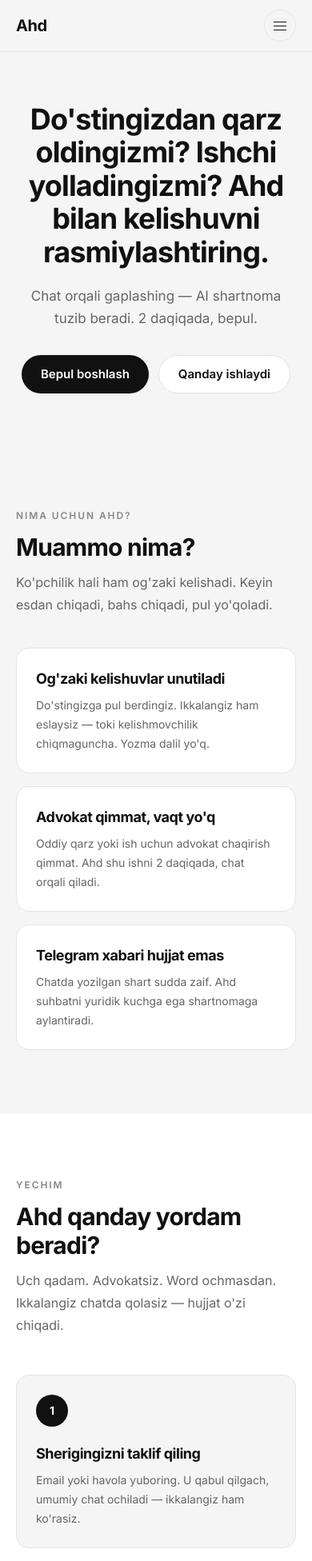
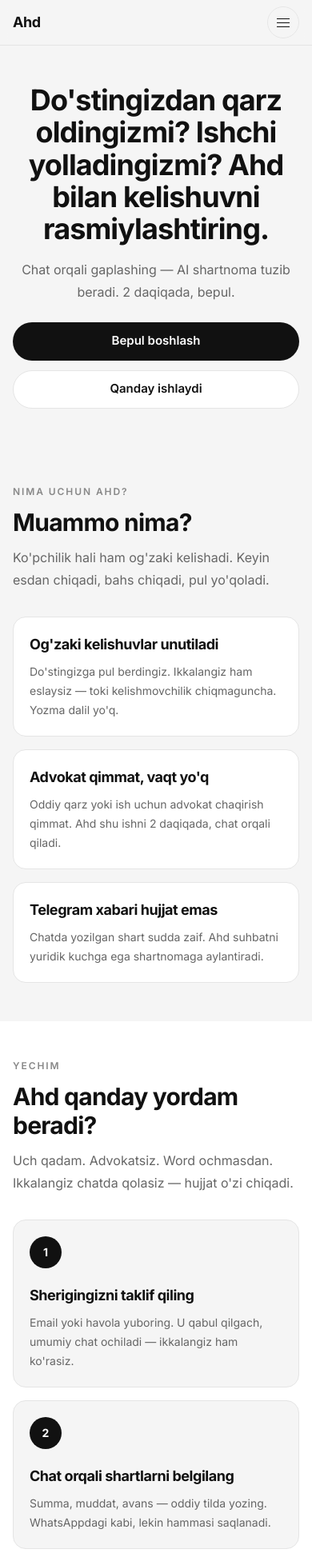
Before and after one commit to Maxmudip/ahd, a Next.js app: page / in a window 390 px wide. Shown: the top 1952 px of the page at 80% size. Built offline with nearby package versions, Linux system fonts and the light colour scheme.

Commit message:
Fix responsive design for all screen sizes

```diff
--- a/app/page.tsx
+++ b/app/page.tsx
@@ -11,12 +11,22 @@
   { href: "#narxlar", label: "Narxlar" },
 ];
 
+const SHELL = "mx-auto w-full max-w-6xl px-4 sm:px-6 md:px-8 lg:px-16 xl:max-w-7xl";
+const H1 = "text-4xl font-bold leading-[1.12] tracking-tight text-[#111] md:text-6xl lg:text-7xl";
+const H2 = "text-3xl font-bold tracking-tight text-[#111] md:text-5xl lg:text-6xl";
+const LEAD = "mt-3 max-w-xl text-base leading-7 text-[#666] md:mt-4 md:text-lg";
+const CARD_TITLE = "text-lg font-bold tracking-tight md:text-xl";
+const CARD_BODY = "mt-2 text-sm leading-6 text-[#666] md:text-base";
+const GRID3 =
+  "mt-8 grid grid-cols-1 gap-4 sm:mt-10 sm:grid-cols-2 sm:gap-5 md:grid-cols-2 lg:mt-12 lg:grid-cols-3 lg:gap-6";
+const SECTION = "scroll-mt-20 py-12 sm:py-16 md:py-20 lg:py-24";
+
 export default function HomePage() {
   const [menu, setMenu] = useState(false);
 
   return (
     <SmoothScroll>
-    <div className="landing min-h-full bg-[#f5f5f5] text-[#111]">
+      <div className="landing min-h-full overflow-x-clip bg-[#f5f5f5] text-[#111]">
         <style>{`
           .landing { --border: #e5e5e5; --accent: #111111; }
           .landing ::selection { background: #111; color: #fff; }
@@ -25,29 +35,30 @@
         `}</style>
 
         <header className="sticky top-0 z-40 border-b border-[#e5e5e5] bg-[#f5f5f5]/90 backdrop-blur">
-        <div className="mx-auto flex h-16 max-w-6xl items-center justify-between px-5">
-          <Link href="/" className="text-[20px] font-bold tracking-tight text-[#111]">
+          <div className={`${SHELL} flex h-14 items-center justify-between gap-3 sm:h-16`}>
+            <Link href="/" className="shrink-0 text-lg font-bold tracking-tight text-[#111] sm:text-xl">
               Ahd
             </Link>
-          <nav className="hidden items-center gap-7 md:flex">
+            <nav className="hidden items-center gap-5 lg:flex xl:gap-8">
               {NAV.map((item) => (
-              <a key={item.href} href={item.href} className="text-[14px] text-[#666] hover:text-[#111]">
+                <a key={item.href} href={item.href} className="text-sm text-[#666] hover:text-[#111]">
                   {item.label}
                 </a>
               ))}
             </nav>
-          <div className="flex items-center gap-3">
+            <div className="flex shrink-0 items-center gap-2 sm:gap-3">
               <Link
                 href="/register"
-              className="hidden h-10 items-center rounded-full bg-[#111] px-5 text-[14px] font-semibold text-white hover:bg-black md:inline-flex"
+                className="hidden h-10 items-center rounded-full bg-[#111] px-5 text-sm font-semibold text-white hover:bg-black lg:inline-flex"
               >
                 Boshlash
               </Link>
               <button
                 type="button"
                 aria-label="Menyu"
+                aria-expanded={menu}
                 onClick={() => setMenu((v) => !v)}
-              className="inline-flex h-10 w-10 items-center justify-center rounded-full border border-[#ddd] md:hidden"
+                className="inline-flex h-10 w-10 items-center justify-center rounded-full border border-[#ddd] lg:hidden"
               >
                 <span className="sr-only">Menyu</span>
                 <span className="flex w-4 flex-col gap-1">
@@ -59,20 +70,20 @@
             </div>
           </div>
           {menu ? (
-          <div className="border-t border-[#e5e5e5] px-5 py-4 md:hidden">
+            <div className={`${SHELL} border-t border-[#e5e5e5] py-4 lg:hidden`}>
               {NAV.map((item) => (
                 <a
                   key={item.href}
                   href={item.href}
                   onClick={() => setMenu(false)}
-                className="block py-2.5 text-[15px] text-[#333]"
+                  className="block py-2.5 text-base text-[#333]"
                 >
                   {item.label}
                 </a>
               ))}
               <Link
                 href="/register"
-              className="mt-3 flex h-11 items-center justify-center rounded-full bg-[#111] text-[14px] font-semibold text-white"
+                className="mt-3 flex h-11 w-full items-center justify-center rounded-full bg-[#111] text-sm font-semibold text-white"
               >
                 Boshlash
               </Link>
@@ -80,39 +91,37 @@
           ) : null}
         </header>
 
-      <section className="mx-auto max-w-6xl px-5 py-16 lg:py-24">
-        <div className="mx-auto max-w-3xl text-center">
-          <h1 className="text-4xl leading-[1.15] font-bold tracking-tight text-[#111] sm:text-5xl lg:text-[52px]">
+        <section className={`${SHELL} flex flex-col items-center py-12 text-center sm:py-16 md:py-20 lg:py-28`}>
+          <h1 className={`${H1} max-w-5xl`}>
             Do&apos;stingizdan qarz oldingizmi? Ishchi yolladingizmi? Ahd bilan kelishuvni rasmiylashtiring.
           </h1>
-          <p className="mx-auto mt-5 max-w-lg text-[17px] leading-7 text-[#666]">
+          <p className="mx-auto mt-4 max-w-lg text-base leading-7 text-[#666] sm:mt-5 md:text-lg lg:text-xl">
             Chat orqali gaplashing — AI shartnoma tuzib beradi. 2 daqiqada, bepul.
           </p>
-          <div className="mt-8 flex flex-wrap justify-center gap-3">
+          <div className="mt-6 flex w-full max-w-md flex-col gap-3 sm:mt-8 sm:max-w-none sm:flex-row sm:justify-center">
             <Link
               href="/register"
-              className="inline-flex h-12 items-center rounded-full bg-[#111] px-6 text-[15px] font-semibold text-white hover:bg-black"
+              className="inline-flex h-12 w-full items-center justify-center rounded-full bg-[#111] px-6 text-[15px] font-semibold text-white hover:bg-black sm:w-auto"
             >
               Bepul boshlash
             </Link>
             <a
               href="#qanday"
-              className="inline-flex h-12 items-center rounded-full border border-[#ccc] bg-white px-6 text-[15px] font-semibold text-[#111] hover:border-[#111]"
+              className="inline-flex h-12 w-full items-center justify-center rounded-full border border-[#ccc] bg-white px-6 text-[15px] font-semibold text-[#111] hover:border-[#111] sm:w-auto"
             >
               Qanday ishlaydi
             </a>
           </div>
-        </div>
         </section>
 
-      <section id="muammo" className="scroll-mt-16 px-5 py-20">
-        <div className="mx-auto max-w-6xl">
-          <p className="text-[12px] font-semibold tracking-[0.16em] text-[#888] uppercase">Nima uchun Ahd?</p>
-          <h2 className="mt-3 max-w-2xl text-3xl font-bold tracking-tight sm:text-4xl">Muammo nima?</h2>
-          <p className="mt-3 max-w-xl text-[16px] leading-7 text-[#666]">
+        <section id="muammo" className={SECTION}>
+          <div className={SHELL}>
+            <p className="text-xs font-semibold tracking-[0.16em] text-[#888] uppercase">Nima uchun Ahd?</p>
+            <h2 className={`${H2} mt-3 max-w-3xl`}>Muammo nima?</h2>
+            <p className={LEAD}>
               Ko&apos;pchilik hali ham og&apos;zaki kelishadi. Keyin esdan chiqadi, bahs chiqadi, pul yo&apos;qoladi.
             </p>
-          <div className="mt-10 grid gap-4 md:grid-cols-3">
+            <div className={GRID3}>
               {[
                 {
                   title: "Og'zaki kelishuvlar unutiladi",
@@ -127,23 +136,23 @@
                   body: "Chatda yozilgan shart sudda zaif. Ahd suhbatni yuridik kuchga ega shartnomaga aylantiradi.",
                 },
               ].map((item) => (
-              <article key={item.title} className="rounded-2xl border border-[#e5e5e5] bg-white p-6">
-                <h3 className="text-[18px] font-bold tracking-tight">{item.title}</h3>
-                <p className="mt-2 text-[14px] leading-6 text-[#666]">{item.body}</p>
+                <article key={item.title} className="min-w-0 rounded-2xl border border-[#e5e5e5] bg-white p-5 sm:p-6">
+                  <h3 className={CARD_TITLE}>{item.title}</h3>
+                  <p className={CARD_BODY}>{item.body}</p>
                 </article>
               ))}
             </div>
           </div>
         </section>
 
-      <section id="qanday" className="scroll-mt-16 bg-white px-5 py-20">
-        <div className="mx-auto max-w-6xl">
-          <p className="text-[12px] font-semibold tracking-[0.16em] text-[#888] uppercase">Yechim</p>
-          <h2 className="mt-3 max-w-2xl text-3xl font-bold tracking-tight sm:text-4xl">Ahd qanday yordam beradi?</h2>
-          <p className="mt-3 max-w-xl text-[16px] leading-7 text-[#666]">
+        <section id="qanday" className={`${SECTION} bg-white`}>
+          <div className={SHELL}>
+            <p className="text-xs font-semibold tracking-[0.16em] text-[#888] uppercase">Yechim</p>
+            <h2 className={`${H2} mt-3 max-w-3xl`}>Ahd qanday yordam beradi?</h2>
+            <p className={LEAD}>
               Uch qadam. Advokatsiz. Word ochmasdan. Ikkalangiz chatda qolasiz — hujjat o&apos;zi chiqadi.
             </p>
-          <div className="mt-12 grid gap-6 md:grid-cols-3">
+            <div className={GRID3}>
               {[
                 {
                   n: "1",
@@ -161,26 +170,26 @@
                   body: "AI suhbatdan shartnoma yasaydi. Siz va sherigingiz raqamli imzo qo'yasiz — ish yakun.",
                 },
               ].map((step) => (
-              <article key={step.n} className="rounded-2xl border border-[#e5e5e5] bg-[#f5f5f5] p-6">
-                <span className="inline-flex h-10 w-10 items-center justify-center rounded-full bg-[#111] text-[14px] font-bold text-white">
+                <article key={step.n} className="min-w-0 rounded-2xl border border-[#e5e5e5] bg-[#f5f5f5] p-5 sm:p-6">
+                  <span className="inline-flex h-10 w-10 items-center justify-center rounded-full bg-[#111] text-sm font-bold text-white">
                     {step.n}
                   </span>
-                <h3 className="mt-5 text-[18px] font-bold tracking-tight">{step.title}</h3>
-                <p className="mt-2 text-[14px] leading-6 text-[#666]">{step.body}</p>
+                  <h3 className={`${CARD_TITLE} mt-5`}>{step.title}</h3>
+                  <p className={CARD_BODY}>{step.body}</p>
                 </article>
               ))}
             </div>
           </div>
         </section>
 
-      <section id="xususiyatlar" className="scroll-mt-16 px-5 py-20">
-        <div className="mx-auto max-w-6xl">
-          <p className="text-[12px] font-semibold tracking-[0.16em] text-[#888] uppercase">Xususiyatlar</p>
-          <h2 className="mt-3 max-w-2xl text-3xl font-bold tracking-tight sm:text-4xl">Hamma narsa bir joyda</h2>
-          <p className="mt-3 max-w-xl text-[16px] leading-7 text-[#666]">
+        <section id="xususiyatlar" className={SECTION}>
+          <div className={SHELL}>
+            <p className="text-xs font-semibold tracking-[0.16em] text-[#888] uppercase">Xususiyatlar</p>
+            <h2 className={`${H2} mt-3 max-w-3xl`}>Hamma narsa bir joyda</h2>
+            <p className={LEAD}>
               Muzokara, hujjat, imzo va ishonch — bitta ilovada. Alohida Word, PDF yoki advokat kerak emas.
             </p>
-          <div className="mt-10 grid gap-4 sm:grid-cols-2 lg:grid-cols-3">
+            <div className={GRID3}>
               {[
                 {
                   icon: "📄",
@@ -208,25 +217,25 @@
                   body: "Ish yakunida baho qoldirasiz. Keyingi safar ishonchli odamni oldindan ko'rasiz.",
                 },
               ].map((item) => (
-              <article key={item.title} className="rounded-2xl border border-[#e5e5e5] bg-white p-6">
-                <span className="text-[24px]" aria-hidden>
+                <article key={item.title} className="min-w-0 rounded-2xl border border-[#e5e5e5] bg-white p-5 sm:p-6">
+                  <span className="text-2xl" aria-hidden>
                     {item.icon}
                   </span>
-                <h3 className="mt-4 text-[17px] font-bold tracking-tight">{item.title}</h3>
-                <p className="mt-2 text-[14px] leading-6 text-[#666]">{item.body}</p>
+                  <h3 className={`${CARD_TITLE} mt-4`}>{item.title}</h3>
+                  <p className={CARD_BODY}>{item.body}</p>
                 </article>
               ))}
             </div>
           </div>
         </section>
 
-      <section className="px-5 py-20">
-        <div className="mx-auto max-w-6xl">
-          <h2 className="text-3xl font-bold tracking-tight sm:text-4xl">Foydalanuvchilar aytadi</h2>
-          <p className="mt-3 max-w-xl text-[16px] leading-7 text-[#666]">
+        <section className={SECTION}>
+          <div className={SHELL}>
+            <h2 className={H2}>Foydalanuvchilar aytadi</h2>
+            <p className={LEAD}>
               Oddiy odamlar — freelancer, tadbirkor, pudratchi. Ular Ahdni nima uchun ishlatishini o&apos;zlari aytadi.
             </p>
-          <div className="mt-10 grid gap-4 md:grid-cols-3">
+            <div className={GRID3}>
               {[
                 {
                   text: "Mijoz logo so'radi. Avval WhatsAppda kelishib, keyin Word ochardim. Endi chat + imzo bir joyda — 10 daqiqada tugadi.",
@@ -244,11 +253,11 @@
                   role: "Qurilish pudratchisi",
                 },
               ].map((item) => (
-              <blockquote key={item.name} className="rounded-2xl border border-[#e5e5e5] bg-white p-6">
-                <p className="text-[15px] leading-7 text-[#222]">&ldquo;{item.text}&rdquo;</p>
+                <blockquote key={item.name} className="min-w-0 rounded-2xl border border-[#e5e5e5] bg-white p-5 sm:p-6">
+                  <p className="text-[15px] leading-7 text-[#222] md:text-base">&ldquo;{item.text}&rdquo;</p>
                   <footer className="mt-6">
-                  <p className="text-[14px] font-semibold">{item.name}</p>
-                  <p className="text-[13px] text-[#888]">{item.role}</p>
+                    <p className="text-sm font-semibold">{item.name}</p>
+                    <p className="text-sm text-[#888]">{item.role}</p>
                   </footer>
                 </blockquote>
               ))}
@@ -256,27 +265,27 @@
           </div>
         </section>
 
-      <section className="bg-white px-5 py-20">
-        <div className="mx-auto max-w-6xl">
+        <section className={`${SECTION} bg-white`}>
+          <div className={SHELL}>
             <span className="inline-flex animate-pulse rounded-full border border-[#ddd] px-3 py-1 text-[11px] font-bold tracking-[0.14em] text-[#888]">
               TEZ ORADA
             </span>
-          <h2 className="mt-4 text-3xl font-bold tracking-tight sm:text-4xl">Yangi imkoniyatlar</h2>
-          <p className="mt-3 max-w-xl text-[16px] leading-7 text-[#666]">
+            <h2 className={`${H2} mt-4`}>Yangi imkoniyatlar</h2>
+            <p className={LEAD}>
               Hozir yozasiz. Tez orada gapirasiz — yoki umuman Telegramdan chiqmasdan ishlaysiz.
             </p>
-          <div className="mt-10 grid gap-4 md:grid-cols-2">
-            <article className="rounded-2xl border border-dashed border-[#ccc] bg-[#f5f5f5] p-6">
-              <p className="text-[13px] text-[#888]">🔒 Tez orada</p>
-              <h3 className="mt-3 text-[20px] font-bold">Ovozli kelishuvlar</h3>
-              <p className="mt-2 text-[14px] leading-6 text-[#666]">
+            <div className="mt-8 grid grid-cols-1 gap-4 sm:mt-10 md:grid-cols-2 lg:gap-6">
+              <article className="min-w-0 rounded-2xl border border-dashed border-[#ccc] bg-[#f5f5f5] p-5 sm:p-6">
+                <p className="text-sm text-[#888]">🔒 Tez orada</p>
+                <h3 className={`${CARD_TITLE} mt-3`}>Ovozli kelishuvlar</h3>
+                <p className={CARD_BODY}>
                   Gaplashing, AI yozib olsin. Og&apos;zaki muzokara ham shartnomaga aylanadi.
                 </p>
               </article>
-            <article className="rounded-2xl border border-dashed border-[#ccc] bg-[#f5f5f5] p-6">
-              <p className="text-[13px] text-[#888]">🔒 Tez orada</p>
-              <h3 className="mt-3 text-[20px] font-bold">Telegram Mini App</h3>
-              <p className="mt-2 text-[14px] leading-6 text-[#666]">
+              <article className="min-w-0 rounded-2xl border border-dashed border-[#ccc] bg-[#f5f5f5] p-5 sm:p-6">
+                <p className="text-sm text-[#888]">🔒 Tez orada</p>
+                <h3 className={`${CARD_TITLE} mt-3`}>Telegram Mini App</h3>
+                <p className={CARD_BODY}>
                   To&apos;g&apos;ridan-to&apos;g&apos;ri Telegramda. Ilovani ochmasdan kelishing va imzolang.
                 </p>
               </article>
@@ -284,14 +293,12 @@
           </div>
         </section>
 
-      <section id="narxlar" className="scroll-mt-16 px-5 py-20">
-        <div className="mx-auto max-w-6xl">
-          <p className="text-[12px] font-semibold tracking-[0.16em] text-[#888] uppercase">Narxlar</p>
-          <h2 className="mt-3 text-3xl font-bold tracking-tight sm:text-4xl">Tariflar</h2>
-          <p className="mt-3 max-w-xl text-[16px] leading-7 text-[#666]">
-            Birinchi kelishuv bepul. Keyin ishingiz o&apos;ssin — tarif ham o&apos;sadi.
-          </p>
-          <div className="mt-10 grid gap-4 md:grid-cols-3">
+        <section id="narxlar" className={SECTION}>
+          <div className={SHELL}>
+            <p className="text-xs font-semibold tracking-[0.16em] text-[#888] uppercase">Narxlar</p>
+            <h2 className={`${H2} mt-3`}>Tariflar</h2>
+            <p className={LEAD}>Birinchi kelishuv bepul. Keyin ishingiz o&apos;ssin — tarif ham o&apos;sadi.</p>
+            <div className={GRID3}>
               {[
                 {
                   name: "Free",
@@ -320,24 +327,26 @@
               ].map((plan) => (
                 <article
                   key={plan.name}
-                className={`rounded-2xl border p-6 ${
+                  className={`flex min-w-0 flex-col rounded-2xl border p-5 sm:p-6 ${
                     plan.featured ? "border-[#111] bg-[#111] text-white" : "border-[#e5e5e5] bg-white"
                   }`}
                 >
-                <p className="text-[13px] font-semibold tracking-wide uppercase opacity-70">{plan.name}</p>
-                <p className="mt-3 text-4xl font-bold tracking-tight">
+                  <p className="text-sm font-semibold tracking-wide uppercase opacity-70">{plan.name}</p>
+                  <p className="mt-3 text-4xl font-bold tracking-tight md:text-5xl">
                     {plan.price}
-                  <span className="ml-1 text-[14px] font-medium opacity-60">{plan.period}</span>
+                    <span className="ml-1 text-sm font-medium opacity-60">{plan.period}</span>
                   </p>
-                <p className={`mt-2 text-[14px] ${plan.featured ? "text-[#aaa]" : "text-[#666]"}`}>{plan.blurb}</p>
-                <ul className="mt-6 space-y-2 text-[14px]">
+                  <p className={`mt-2 text-sm md:text-base ${plan.featured ? "text-[#aaa]" : "text-[#666]"}`}>
+                    {plan.blurb}
+                  </p>
+                  <ul className="mt-6 space-y-2 text-sm md:text-base">
                     {plan.points.map((p) => (
                       <li key={p}>✓ {p}</li>
                     ))}
                   </ul>
                   <Link
                     href="/register"
-                  className={`mt-8 flex h-11 items-center justify-center rounded-full text-[14px] font-semibold ${
+                    className={`mt-8 flex h-11 w-full items-center justify-center rounded-full text-sm font-semibold ${
                       plan.featured ? "bg-white text-[#111]" : "bg-[#111] text-white"
                     }`}
                   >
@@ -349,83 +358,81 @@
           </div>
         </section>
 
-      <section className="px-5 pb-20">
-        <div className="mx-auto max-w-6xl rounded-3xl border border-[#e5e5e5] bg-white px-6 py-16 text-center sm:px-12">
-          <h2 className="text-3xl font-bold tracking-tight sm:text-5xl">
-            Bugun birinchi kelishuvingizni tuzing — bepul
-          </h2>
-          <p className="mx-auto mt-4 max-w-lg text-[16px] text-[#666]">
+        <section className="px-4 pb-12 sm:px-6 sm:pb-16 md:px-8 md:pb-20 lg:px-16">
+          <div className="mx-auto max-w-6xl rounded-2xl border border-[#e5e5e5] bg-white px-5 py-12 text-center sm:rounded-3xl sm:px-8 sm:py-16 md:px-12 lg:py-20 xl:max-w-7xl">
+            <h2 className={H2}>Bugun birinchi kelishuvingizni tuzing — bepul</h2>
+            <p className="mx-auto mt-4 max-w-lg text-base text-[#666] md:text-lg">
               Ro&apos;yxatdan o&apos;ting, sherikni chaqiring, chatda gaplashing. Hujjatni AI yozadi.
             </p>
             <Link
               href="/register"
-            className="mt-8 inline-flex h-12 items-center rounded-full bg-[#111] px-8 text-[15px] font-semibold text-white hover:bg-black"
+              className="mt-8 inline-flex h-12 w-full max-w-xs items-center justify-center rounded-full bg-[#111] px-8 text-[15px] font-semibold text-white hover:bg-black sm:w-auto"
             >
               Bepul ro&apos;yxatdan o&apos;tish
             </Link>
-          <p className="mt-4 text-[13px] text-[#999]">Kredit kartasi shart emas</p>
+            <p className="mt-4 text-sm text-[#999]">Kredit kartasi shart emas</p>
           </div>
         </section>
 
         <footer className="border-t border-[#e5e5e5] bg-[#f5f5f5]">
-        <div className="mx-auto max-w-6xl px-5 py-14">
-          <div className="grid gap-10 sm:grid-cols-2 md:grid-cols-4">
-            <div>
-              <p className="text-[18px] font-bold">Ahd</p>
-              <p className="mt-2 text-[14px] leading-6 text-[#666]">So&apos;zingiz hujjat bo&apos;lsin.</p>
+          <div className={`${SHELL} py-10 sm:py-12 md:py-14`}>
+            <div className="grid grid-cols-1 gap-8 sm:grid-cols-2 sm:gap-10 lg:grid-cols-4">
+              <div className="min-w-0">
+                <p className="text-lg font-bold">Ahd</p>
+                <p className="mt-2 text-sm leading-6 text-[#666]">So&apos;zingiz hujjat bo&apos;lsin.</p>
               </div>
-            <div>
-              <p className="text-[13px] font-semibold text-[#888]">Mahsulot</p>
+              <div className="min-w-0">
+                <p className="text-sm font-semibold text-[#888]">Mahsulot</p>
                 <ul className="mt-3 space-y-2">
                   <li>
-                  <a href="#xususiyatlar" className="text-[14px] text-[#666] hover:text-[#111]">
+                    <a href="#xususiyatlar" className="text-sm text-[#666] hover:text-[#111]">
                       Xususiyatlar
                     </a>
                   </li>
                   <li>
-                  <a href="#narxlar" className="text-[14px] text-[#666] hover:text-[#111]">
+                    <a href="#narxlar" className="text-sm text-[#666] hover:text-[#111]">
                       Narxlar
                     </a>
                   </li>
                 </ul>
               </div>
-            <div>
-              <p className="text-[13px] font-semibold text-[#888]">Kompaniya</p>
+              <div className="min-w-0">
+                <p className="text-sm font-semibold text-[#888]">Kompaniya</p>
                 <ul className="mt-3 space-y-2">
                   <li>
-                  <a href="#qanday" className="text-[14px] text-[#666] hover:text-[#111]">
+                    <a href="#qanday" className="text-sm text-[#666] hover:text-[#111]">
                       Qanday ishlaydi
                     </a>
                   </li>
                   <li>
-                  <Link href="/login" className="text-[14px] text-[#666] hover:text-[#111]">
+                    <Link href="/login" className="text-sm text-[#666] hover:text-[#111]">
                       Kirish
                     </Link>
                   </li>
                   <li>
-                  <Link href="/register" className="text-[14px] text-[#666] hover:text-[#111]">
+                    <Link href="/register" className="text-sm text-[#666] hover:text-[#111]">
                       Ro&apos;yxatdan o&apos;tish
                     </Link>
                   </li>
                 </ul>
               </div>
-            <div>
-              <p className="text-[13px] font-semibold text-[#888]">Qo&apos;llab-quvvatlash</p>
+              <div className="min-w-0">
+                <p className="text-sm font-semibold text-[#888]">Qo&apos;llab-quvvatlash</p>
                 <ul className="mt-3 space-y-2">
                   <li>
-                  <a href="tel:+971566066729" className="text-[14px] text-[#666] hover:text-[#111]">
+                    <a href="tel:+971566066729" className="text-sm text-[#666] hover:text-[#111]">
                       Aloqa
                     </a>
                   </li>
                   <li>
-                  <a href="#narxlar" className="text-[14px] text-[#666] hover:text-[#111]">
+                    <a href="#narxlar" className="text-sm text-[#666] hover:text-[#111]">
                       Yordam
                     </a>
                   </li>
                 </ul>
               </div>
             </div>
-          <p className="mt-12 text-[13px] text-[#999]">© 2026 Ahd. Barcha huquqlar himoyalangan.</p>
+            <p className="mt-10 text-sm text-[#999] md:mt-12">© 2026 Ahd. Barcha huquqlar himoyalangan.</p>
           </div>
         </footer>
       </div>
```
Lines whose indentation alone changed are shown as unchanged.
